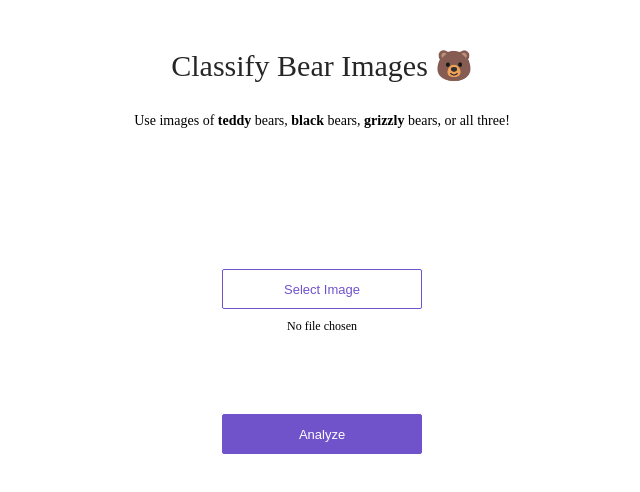
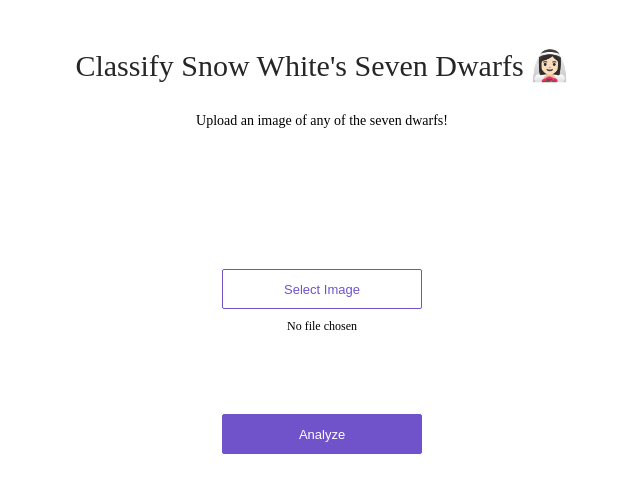
Before and after one commit to baubels/seven-dwarfs, a plain HTML site: page app/view/index.html in a window 1280 px wide. Shown: the whole page, without its empty margins (318-958 px from the left). Drawn offline with Linux system fonts and the light colour scheme.

Commit message:
Update index.html
Fixed webpage description to match problem

```diff
--- a/app/view/index.html
+++ b/app/view/index.html
@@ -7,10 +7,9 @@
 <body>
 <div>
   <div class='center'>
-    <div class='title'>Classify Bear Images 🐻</div>
+    <div class='title'>Classify Snow White's Seven Dwarfs 👰🏻‍♀️</div>
     <p>
-      Use images of <strong>teddy</strong> bears, <strong>black</strong> bears, <strong>grizzly</strong> bears, or
-      all three!
+      Upload an image of any of the seven dwarfs!
     </p>
     <div class='content'>
       <div class='no-display'>
```
